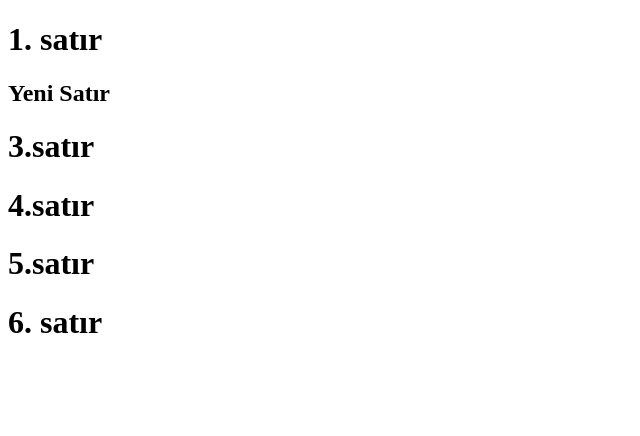
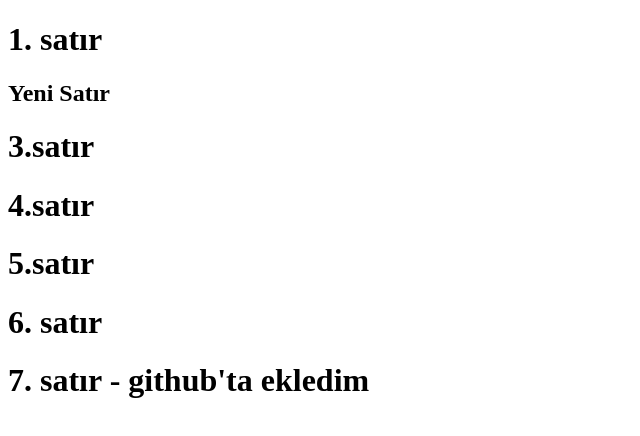
Before and after one commit to sare0/webDevGitDeneme, a plain HTML site: page index.html in a window 1280 px wide. Shown: the whole page, without its empty margins (0-640 px from the left). Drawn offline with Linux system fonts and the light colour scheme.

Commit message:
Update index.html
10. commit - githubtan

```diff
--- a/index.html
+++ b/index.html
@@ -11,5 +11,6 @@
     <h1>4.satır</h1>
     <h1>5.satır</h1>
     <h1>6. satır</h1>
+    <h1>7. satır - github'ta ekledim</h1>
   </body>
 </html>
```
